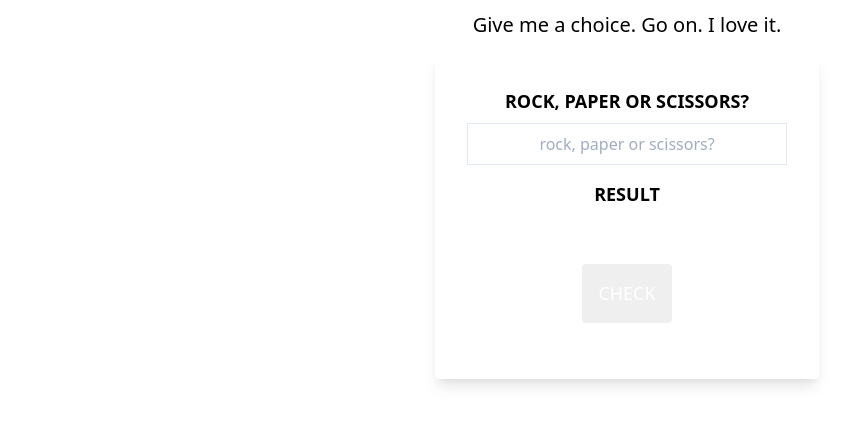
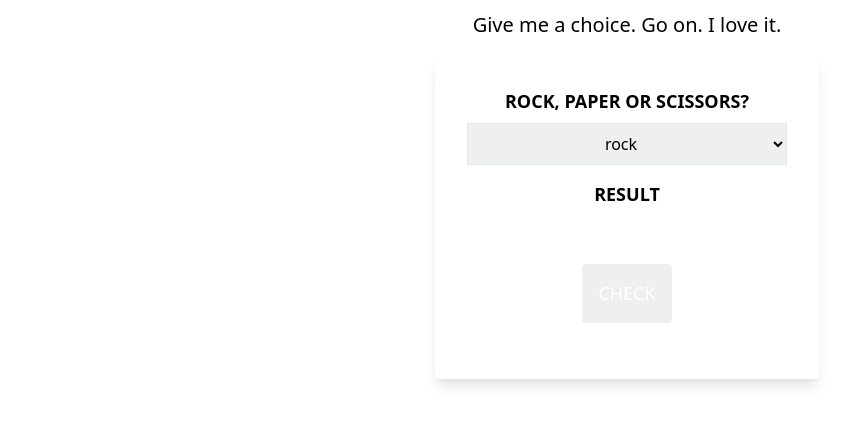
Before and after one commit to rupertlion/RPS, a website: page index.html in a window 1280 px wide. Shown: the part 262-686 px from the top of the page, without its empty margins (13-860 px from the left). Drawn offline with nearby package versions, Linux system fonts and the light colour scheme.

Commit message:
Added drop down selection menu for player - feature test failing

```diff
--- a/index.html
+++ b/index.html
@@ -19,7 +19,11 @@
     <div class="w-full text-center bg-white rounded shadow-lg p-8 md:max-w-sm md:mx-auto">
         <div class="flex flex-col mb-4 md:w-full">
             <label class="mb-2 uppercase font-bold text-lg text-grey-darkest" for="value">rock, paper or scissors?</label>
-            <input class="border text-center py-2 px-3 text-grey-darkest" type="text" name="value" id="value" placeholder="rock, paper or scissors?">
+            <select class="border text-center py-2 px-3 text-grey-darkest" type="text" name="value" id="value" placeholder="rock, paper or scissors?">
+                <option value="rock">rock</option>
+                <option value="paper">paper</option>
+                <option value="scissors">scissors</option>
+            </select>
         </div>
         <div class="flex flex-col mb-4 md:w-full">
             <label class="mb-2 uppercase font-bold text-lg text-grey-darkest" for="result">Result</label>
```
